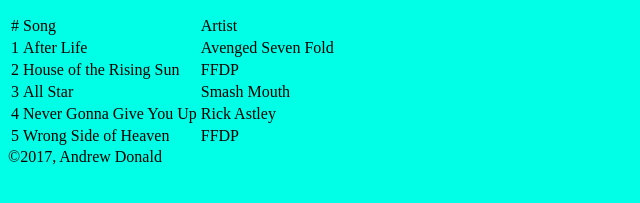
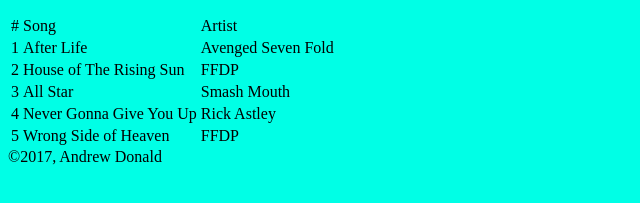
Before and after one commit to DarkerLonging/CompsCampsWebsite, a plain HTML site: page music.html in a window 1280 px wide. Shown: the part 183-386 px from the top of the page, 0-640 px from the left. Drawn offline with Linux system fonts and the light colour scheme.

Commit message:
Fixed Text

```diff
--- a/music.html
+++ b/music.html
@@ -39,7 +39,7 @@
       </tr>
       <tr>
         <td>2</td>
-        <td>House of the Rising Sun</td>
+        <td>House of The Rising Sun</td>
         <td>FFDP</td>
       </tr>
         <td>3</td>
```
